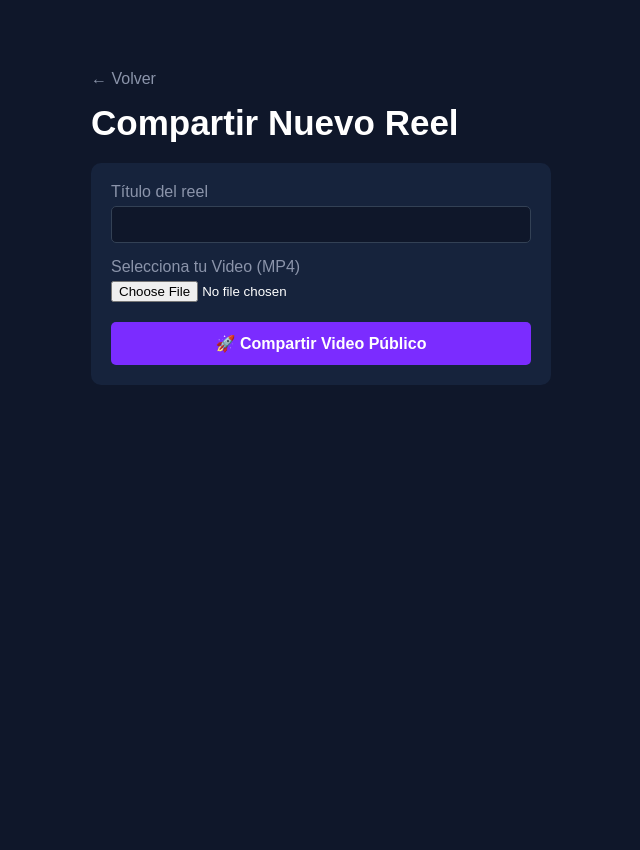
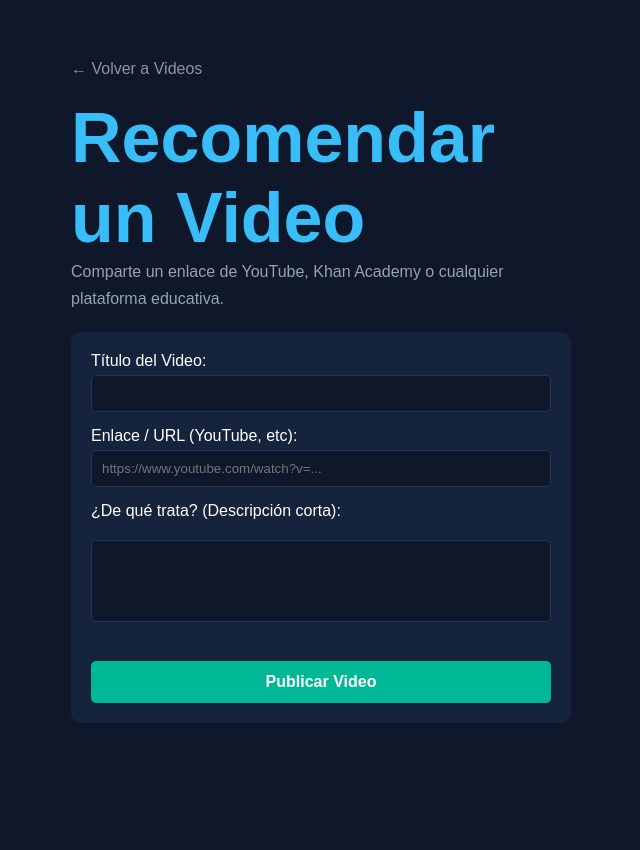
Before and after one commit to eray1324/Nobiru-0.1, a Flask app: page /subir-reel in a window 1280 px wide. Shown: the whole page, without its empty margins (319-959 px from the left). After the commit the page ends 723 px from the top, so only its background shows below. Run offline with Flask 3, Linux system fonts and the light colour scheme; the visitor is signed in with stand-in values (Sample User, id 1); some libraries are stand-ins or nearby versions.

Commit message:
Update subir_reel.html

```diff
--- a/templates/subir_reel.html
+++ b/templates/subir_reel.html
@@ -2,31 +2,36 @@
 <html lang="es">
 <head>
     <meta charset="UTF-8">
-    <title>Subir Reel - NOBIRU</title>
+    <title>Recomendar Video - NOBIRU</title>
     <link rel="stylesheet" href="{{ url_for('static', filename='css/style.css') }}">
 </head>
-<body class="modo-oscuro" style="background: #0f172a; color: white; font-family: sans-serif;">
-    <div class="contenedor" style="max-width: 500px; margin: 50px auto; padding: 20px;">
+<body class="modo-oscuro" style="background: #0f172a; color: white; font-family: sans-serif; padding: 20px;">
+    <div style="max-width: 500px; margin: 40px auto;">
+        <a href="/reels" style="color: #8b94aa; text-decoration: none;">← Volver a Videos</a>
 
-        <a href="/reels" style="color: #8b94aa; text-decoration: none;">← Volver</a>
-        <h2 style="margin-top: 15px;">Compartir Nuevo Reel</h2>
+        <h1 style="color: #38bdf8; margin-top: 20px;">Recomendar un Video</h1>
+        <p style="color: #94a3b8;">Comparte un enlace de YouTube, Khan Academy o cualquier plataforma educativa.</p>
 
-        <form action="/subir-reel" method="POST" enctype="multipart/form-data" style="background: #16233c; padding: 20px; border-radius: 10px; margin-top: 20px;">
+        <form action="/subir-reel" method="POST" style="background: #16233c; padding: 20px; border-radius: 10px; margin-top: 20px;">
             <div style="margin-bottom: 15px;">
-                <label style="display: block; margin-bottom: 5px; color: #8b94aa;">Título del reel</label>
-                <input type="text" name="titulo" required style="width: 100%; padding: 10px; background: #0f172a; border: 1px solid #334155; border-radius: 5px; color: white; box-sizing: border-box;">
+                <label style="display: block; margin-bottom: 5px;">Título del Video:</label>
+                <input type="text" name="titulo" required style="width: 100%; padding: 10px; background: #0f172a; border: 1px solid #233554; color: white; border-radius: 5px;">
+            </div>
+
+            <div style="margin-bottom: 15px;">
+                <label style="display: block; margin-bottom: 5px;">Enlace / URL (YouTube, etc):</label>
+                <input type="url" name="url" placeholder="https://www.youtube.com/watch?v=..." required style="width: 100%; padding: 10px; background: #0f172a; border: 1px solid #233554; color: white; border-radius: 5px;">
             </div>
 
             <div style="margin-bottom: 20px;">
-                <label style="display: block; margin-bottom: 5px; color: #8b94aa;">Selecciona tu Video (MP4)</label>
-                <input type="file" name="video" accept="video/*" required style="color: white;">
+                <label style="display: block; margin-bottom: 5px;">¿De qué trata? (Descripción corta):</label>
+                <textarea name="descripcion" rows="3" required style="width: 100%; padding: 10px; background: #0f172a; border: 1px solid #233554; color: white; border-radius: 5px; resize: none;"></textarea>
             </div>
 
-            <button type="submit" style="width: 100%; background: #7b2cff; color: white; border: none; padding: 12px; border-radius: 5px; font-weight: bold; cursor: pointer;">
-                🚀 Compartir Video Público
+            <button type="submit" style="width: 100%; background: #00b894; color: white; border: none; padding: 12px; border-radius: 5px; font-weight: bold; cursor: pointer;">
+                Publicar Video
             </button>
         </form>
-
     </div>
 </body>
 </html>
```
